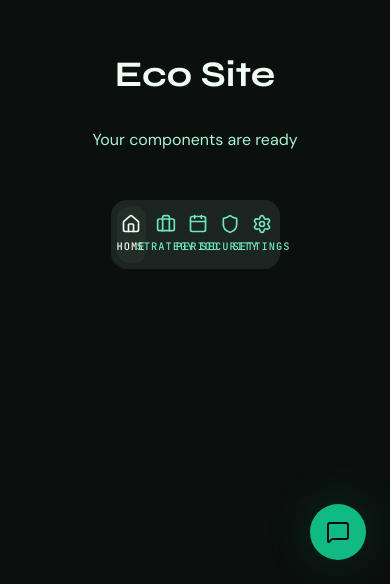
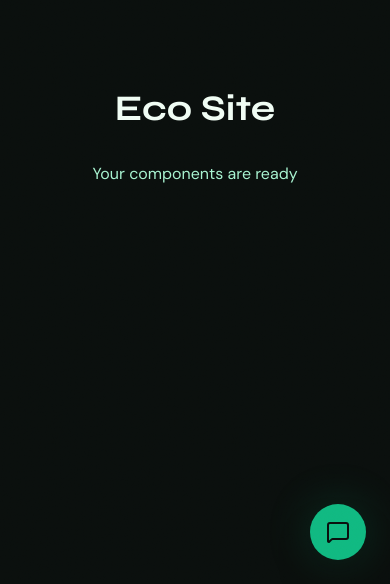
Before and after one commit to 3xecutablefile/Website-For-School, a Next.js app: page / in a window 390 px wide. Shown: the part 260-844 px from the top of the page. Built offline with nearby package versions, Linux system fonts and the light colour scheme.

Commit message:
Remove modern-mobile-menu, keep only floating-chat-widget

```diff
--- a/src/app/globals.css
+++ b/src/app/globals.css
@@ -152,82 +152,3 @@ body::before {
     transition-duration: 0.01ms !important;
   }
 }
-
-.menu {
-  display: flex;
-  gap: 0.5rem;
-  padding: 0.375rem;
-  background: var(--component-bg);
-  border-radius: 1rem;
-  box-shadow: 0 0 0 1px var(--component-shadow);
-}
-
-.menu__item {
-  position: relative;
-  display: flex;
-  flex-direction: column;
-  align-items: center;
-  gap: 0.25rem;
-  padding: 0.5rem 0.75rem;
-  background: transparent;
-  border: none;
-  border-radius: 0.75rem;
-  cursor: pointer;
-  transition: all 0.2s ease;
-  width: var(--lineWidth, auto);
-}
-
-.menu__item::before {
-  content: "";
-  position: absolute;
-  inset: 0;
-  background: var(--component-active-bg);
-  border-radius: 0.75rem;
-  opacity: 0;
-  transition: opacity 0.2s ease;
-}
-
-.menu__item.active::before {
-  opacity: 1;
-  box-shadow: 0 0 8px var(--component-active-color, var(--accent-foreground));
-}
-
-.menu__item:hover .menu__icon .icon {
-  animation: iconBounce 0.4s ease forwards;
-}
-
-.menu__icon {
-  position: relative;
-  z-index: 1;
-  display: flex;
-  align-items: center;
-  justify-content: center;
-}
-
-.menu__icon .icon {
-  width: 1.25rem;
-  height: 1.25rem;
-  color: var(--component-inactive-color);
-  transition: color 0.2s ease;
-}
-
-.menu__item.active .menu__icon .icon {
-  color: var(--component-active-color, var(--accent-foreground));
-}
-
-.menu__text {
-  position: relative;
-  z-index: 1;
-  font-family: var(--font-mono);
-  font-size: 0.65rem;
-  font-weight: 500;
-  text-transform: uppercase;
-  letter-spacing: 0.1em;
-  color: var(--component-inactive-color);
-  transition: color 0.2s ease;
-  white-space: nowrap;
-}
-
-.menu__text.active {
-  color: var(--component-active-color, var(--accent-foreground));
-}
--- a/src/app/page.tsx
+++ b/src/app/page.tsx
@@ -1,12 +1,10 @@
 import { FloatingChatWidget } from "@/components/ui/floating-chat-widget"
-import { InteractiveMenu } from "@/components/ui/modern-mobile-menu"
 
 export default function Home() {
   return (
     <div className="min-h-screen flex flex-col items-center justify-center p-8">
       <h1 className="display text-4xl font-bold mb-8">Eco Site</h1>
       <p className="text-muted-foreground mb-12">Your components are ready</p>
-      <InteractiveMenu />
       <FloatingChatWidget />
     </div>
   )
```
